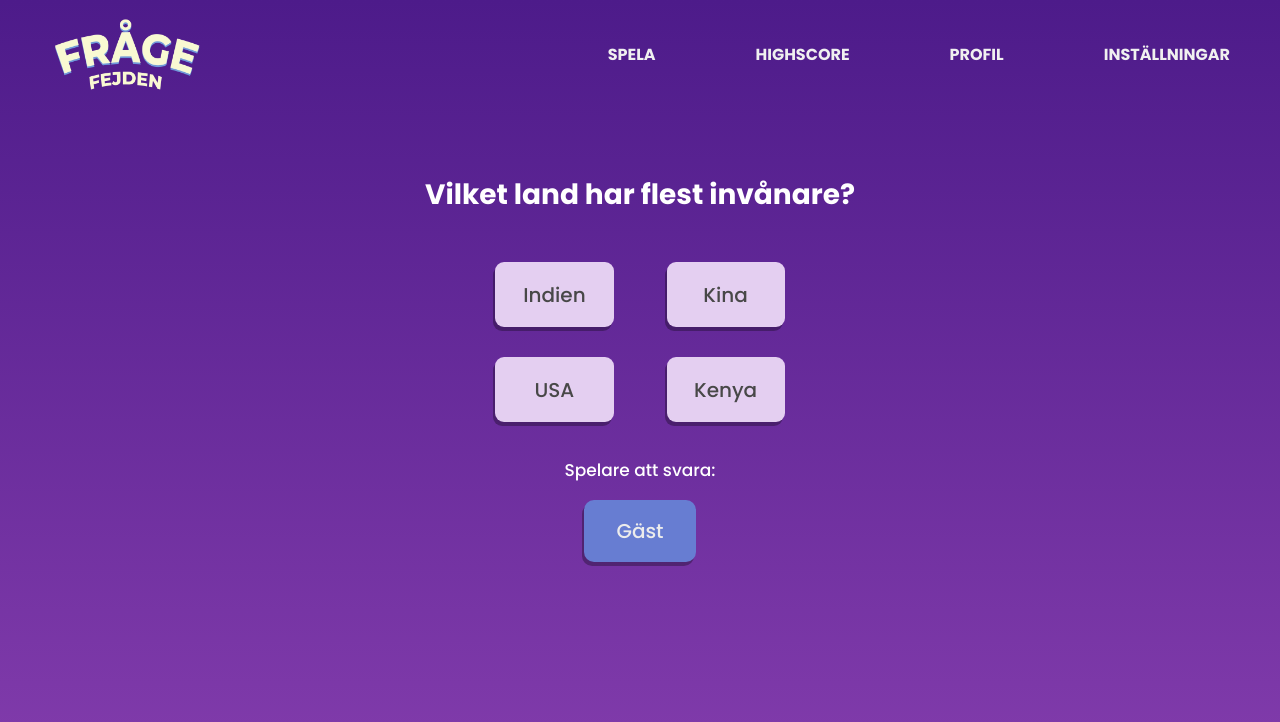
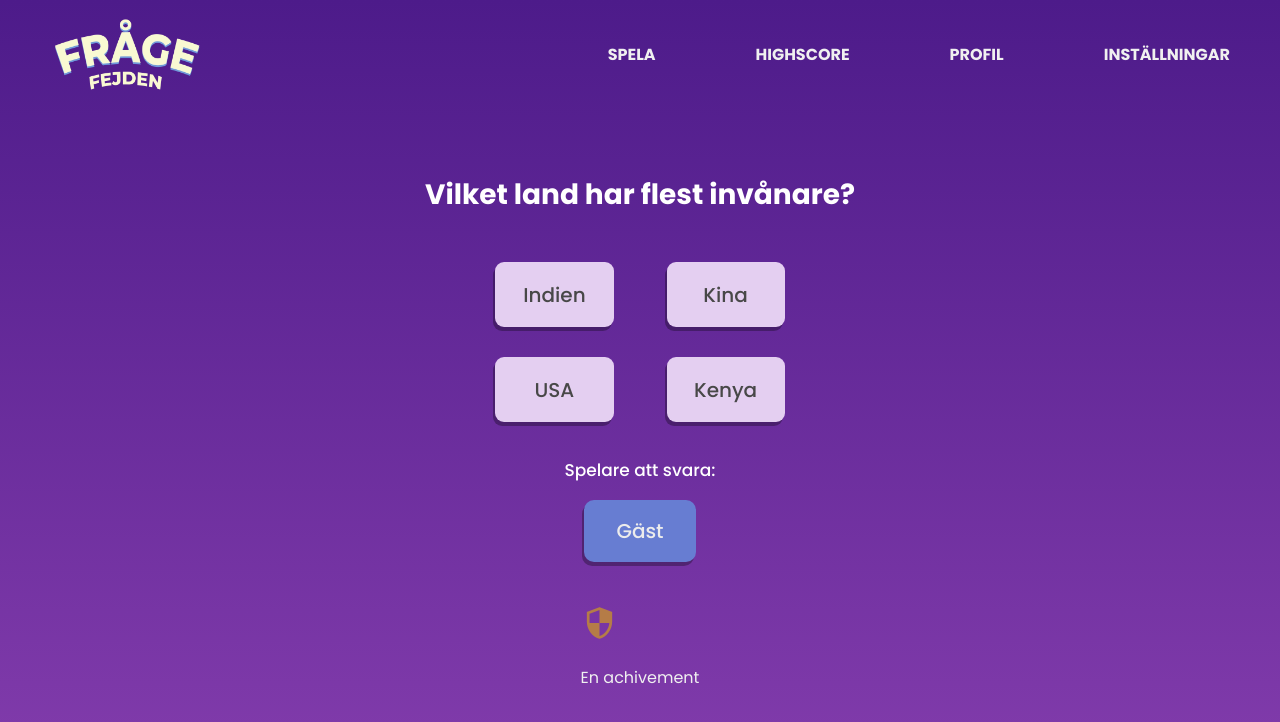
Before and after one commit to visceral89/Agil-Grupp-2, a Vue app: page /game/1 in a window 1280 px wide. Shown: the top 722 px of the page. Built offline with nearby package versions, Linux system fonts and the light colour scheme.

Commit message:
löst logik kring achievments

```diff
--- a/src/components/Achievments.vue
+++ b/src/components/Achievments.vue
@@ -1,8 +1,8 @@
 <template>
    <div id="achievments-wrapper">
-      <div v-for="(achievment, index) in achievments"
+      <div v-for="(achievment, index) in userStorage.activeUser.achievements"
       :key="index"
-      v-if="userStorage.activeUser.points >= 0">
+      class="achievment">
          <span
          class="material-symbols-outlined md-36"
          :style="{color: achievment.color}">
@@ -17,13 +17,11 @@
 
 <script>
    import { useUserStorage } from "../stores/storage";
-   import achievments from "../lib/achievments.json"
 
    export default {
       data() {
          return {
             userStorage: useUserStorage(), //gets userstorage data from storage.js
-            achievments: achievments
          }
   },
    }
@@ -32,8 +30,13 @@
 <style scoped>
    #achievments-wrapper {
       display: flex;
-      flex-direction: column;
-      align-items: center;
+      flex-direction: row-reverse;
       justify-content: center;
    }
+   .achievment {
+      margin: 10px;
+   }
+   span {
+      font-size: 38px;
+   }
 </style>
--- a/src/components/ActivePlayers.vue
+++ b/src/components/ActivePlayers.vue
@@ -22,6 +22,7 @@ export default {
   data() {
     return {
       userStorage: useUserStorage(), //gets userstorage data from storage.js
+      secondPlayer: null
     }
   }
 }
--- a/src/stores/storage.js
+++ b/src/stores/storage.js
@@ -1,4 +1,5 @@
 import { defineStore } from "pinia";
+import availableAchievments from '../lib/achievments.json'
 
 export const useUserStorage = defineStore("userStorage", {
 	state: () => ({
@@ -21,6 +22,7 @@ export const useUserStorage = defineStore("userStorage", {
 			email: "hej@iths.se",
 		},
 		opponent: {},
+		availableAchievments: availableAchievments
 	}),
 	actions: {
 		loginUser(user) {
@@ -31,16 +33,22 @@ export const useUserStorage = defineStore("userStorage", {
 				console.log("Error: User not active?!");
 			} else {
 				this.activeUser.points += points;
-				console.log(this.activeUser.points, "poäng");
+				console.log(this.activeUser.points, "points");
 
+				//call this function every time a user gets points to check if an achievment can be collected
 				this.unlockAchievments()
 			}
 		},
-		unlockAchievments(points) {
-			if (points >= Achievments.pointsToUnlock) {
-				console.log("achievment unlocked");
-				this.achievements.push()
-			}
+		unlockAchievments() {
+			//loop through the json-file
+			this.availableAchievments.forEach(achievment => {
+				//checks if the active users points are equal to or more to unlock a achievment in the array
+				if (this.activeUser.points >= achievment.pointsToUnlock) {
+					console.log(achievment.title, "achievment unlocked");
+					//push the achievment to the active users achievments
+					this.activeUser.achievements.push(achievment)
+				}
+			})
 		}
 	},
 });
--- a/src/views/ChosenQuestion.vue
+++ b/src/views/ChosenQuestion.vue
@@ -19,6 +19,7 @@
       </button>
     </div>
     <ActivePlayers v-if="selectedAnswer === null"/>
+    <Achievments />
 
 		<div id="next-btn-wrapper" v-show="selectedAnswer !== null">
 			<div id="result-msg">
@@ -36,6 +37,7 @@ import { useUserStorage } from "../stores/storage";
 import questions from '../lib/questions.json'
 import ActivePlayers from '../components/ActivePlayers.vue';
 import Button from '../components/Button.vue'
+import Achievments from "../components/Achievments.vue";
 
 export default {
   data() {
@@ -81,7 +83,8 @@ export default {
   },
   components: {
     ActivePlayers,
-    Button
+    Button,
+    Achievments
   }
 }
 </script>
```
